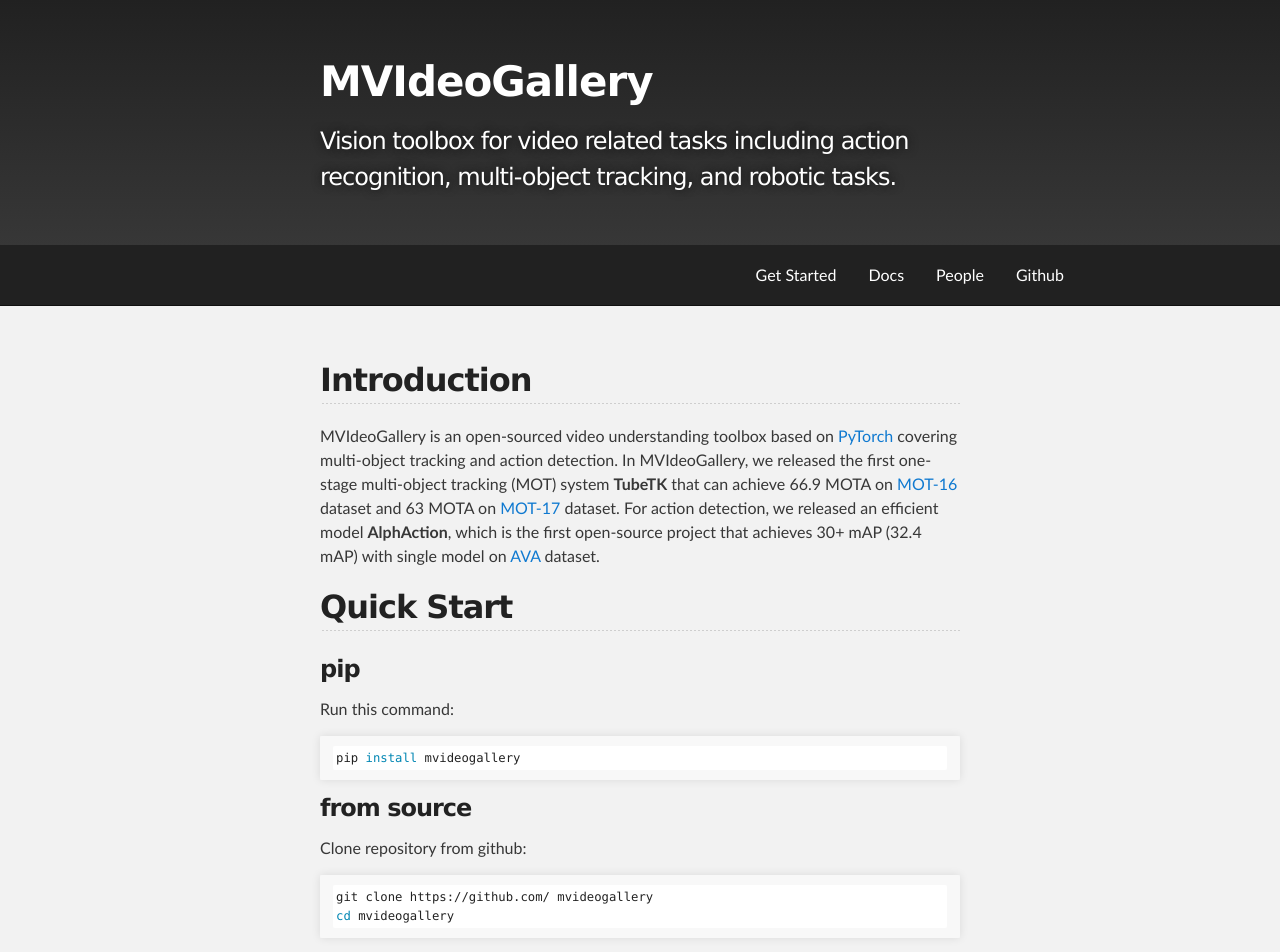
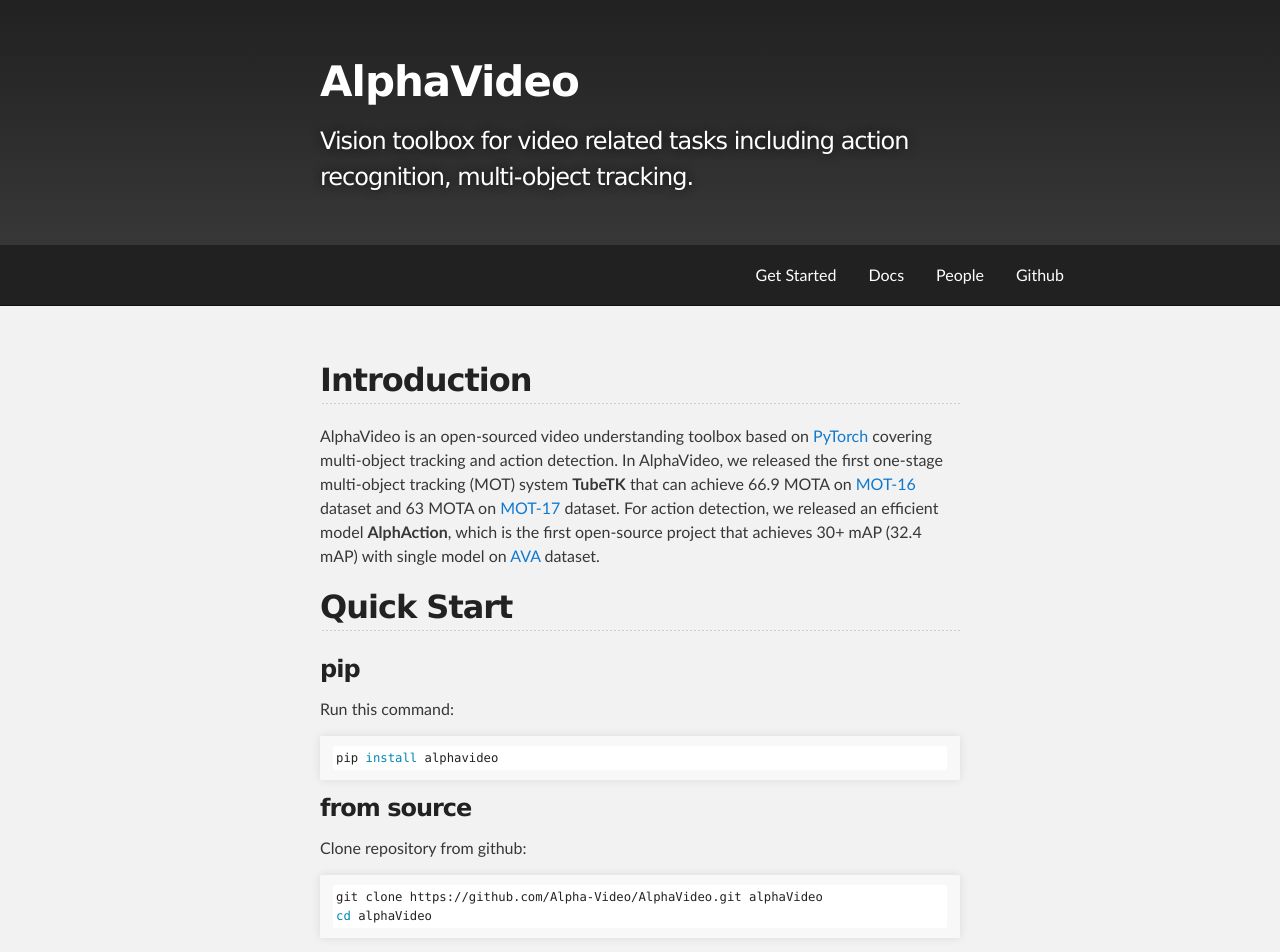
Before and after one commit to Alpha-Video/Alpha-Video.github.io, a Jekyll site: the page built from index.md, in a window 1280 px wide and 1400 px high. Shown: the top 952 px of the window. Built offline with Jekyll 4.4.1, drawn with Linux system fonts in a browser that asks for light colours; some of the changed text lies outside the part shown.

Commit message:
change to alphavideo

````diff
--- a/_config.yml
+++ b/_config.yml
@@ -1,5 +1,5 @@
-title: MVIdeoGallery
-description: Vision toolbox for video related tasks including action recognition, multi-object tracking, and robotic tasks.
+title: AlphaVideo
+description: Vision toolbox for video related tasks including action recognition, multi-object tracking.
 show_downloads: false
 google_analytics:
 theme: jekyll-theme-slate
--- a/_data/navigation.yml
+++ b/_data/navigation.yml
@@ -8,6 +8,7 @@ main:
 #    url: /teaching/
   - title: "Github"
     url: https://github.com/Alpha-Video/AlphaVideo
+
   - title: "People"
     url: people
 
--- a/index.md
+++ b/index.md
@@ -3,41 +3,41 @@ layout: default
 ---
 
 ## Introduction
-MVIdeoGallery is an open-sourced video understanding toolbox based on [PyTorch](https://pytorch.org/) covering multi-object tracking and action detection.
-In MVIdeoGallery, we released the first one-stage multi-object tracking (MOT) system **TubeTK** that can achieve 66.9 MOTA on [MOT-16](https://motchallenge.net/results/MOT16) dataset and 63 MOTA on [MOT-17](https://motchallenge.net/results/MOT17) dataset.
+AlphaVideo is an open-sourced video understanding toolbox based on [PyTorch](https://pytorch.org/) covering multi-object tracking and action detection.
+In AlphaVideo, we released the first one-stage multi-object tracking (MOT) system **TubeTK** that can achieve 66.9 MOTA on [MOT-16](https://motchallenge.net/results/MOT16) dataset and 63 MOTA on [MOT-17](https://motchallenge.net/results/MOT17) dataset.
 For action detection, we released an efficient model **AlphAction**, which is the first open-source project that achieves 30+ mAP (32.4 mAP) with single model on [AVA](https://research.google.com/ava/) dataset.
 
 ## Quick Start
 ### pip
 Run this command:
 ```shell
-pip install mvideogallery
+pip install alphavideo
 ```
 
 ### from source
 Clone repository from github:
 ```bash
-git clone https://github.com/ mvideogallery
-cd mvideogallery
+git clone https://github.com/Alpha-Video/AlphaVideo.git alphaVideo
+cd alphaVideo
 ```
 
-Setup and install MVIdeoGallery:
+Setup and install AlphaVideo:
 ```bash
-python setup.py build install
+pip install .
 ```
 
 ## Features & Capabilities
 * #### Multi-Object Tracking
-  For this task, we provide the [TubeTK]() model which is the official implementation of paper
+  For this task, we provide the [TubeTK](https://github.com/BoPang1996/TubeTK) model which is the official implementation of paper
   "TubeTK: Adopting Tubes to Track Multi-Object in a One-Step Training Model (CVPR2020, **oral**)."
-  Detailed training and testing script on [MOT-Challenge](https://motchallenge.net/) datasets can be found [here]().
-  <img src="https://github.com/liyz15/3DTracking/raw/clean_version/assets/demo.gif" width = "600" align=center />
+  Detailed training and testing script on [MOT-Challenge](https://motchallenge.net/) datasets can be found [here](https://github.com/BoPang1996/TubeTK).
+  <img src="https://github.com/BoPang1996/TubeTK/raw/master/assets/demo.gif" width = "600" align=center />
     * Accurate end-to-end multi-object tracking.
     * Do not need any ready-made image-level object deteaction models.
     * Pre-trained model for pedestrian tracking.
     * Input: Frame list; video.
     * Output: Videos decorated by colored bounding-box; Btube lists.
-    * For details usages, see our [docs]().
+    * For details usages, see our [docs](https://github.com/Alpha-Video/AlphaVideo/wiki).
 
 * #### Action recognition
 
@@ -47,7 +47,7 @@ python setup.py build install
     * Pre-trained model for 80 atomic action categories defined in [AVA](https://research.google.com/ava/).
     * Input: Video; camera.
     * Output: Videos decorated by human boxes, attached with corresponding action predictions.
-    * For details usages, see our [docs]().
+    * For details usages, see our [docs](https://github.com/Alpha-Video/AlphaVideo/wiki).
 
 ## Paper and Citations
 ```
````
Also changed, not shown: doc.md (deleted, +0 -7 lines), people.md (+18 -8 lines), start.md (+8 -8 lines).
